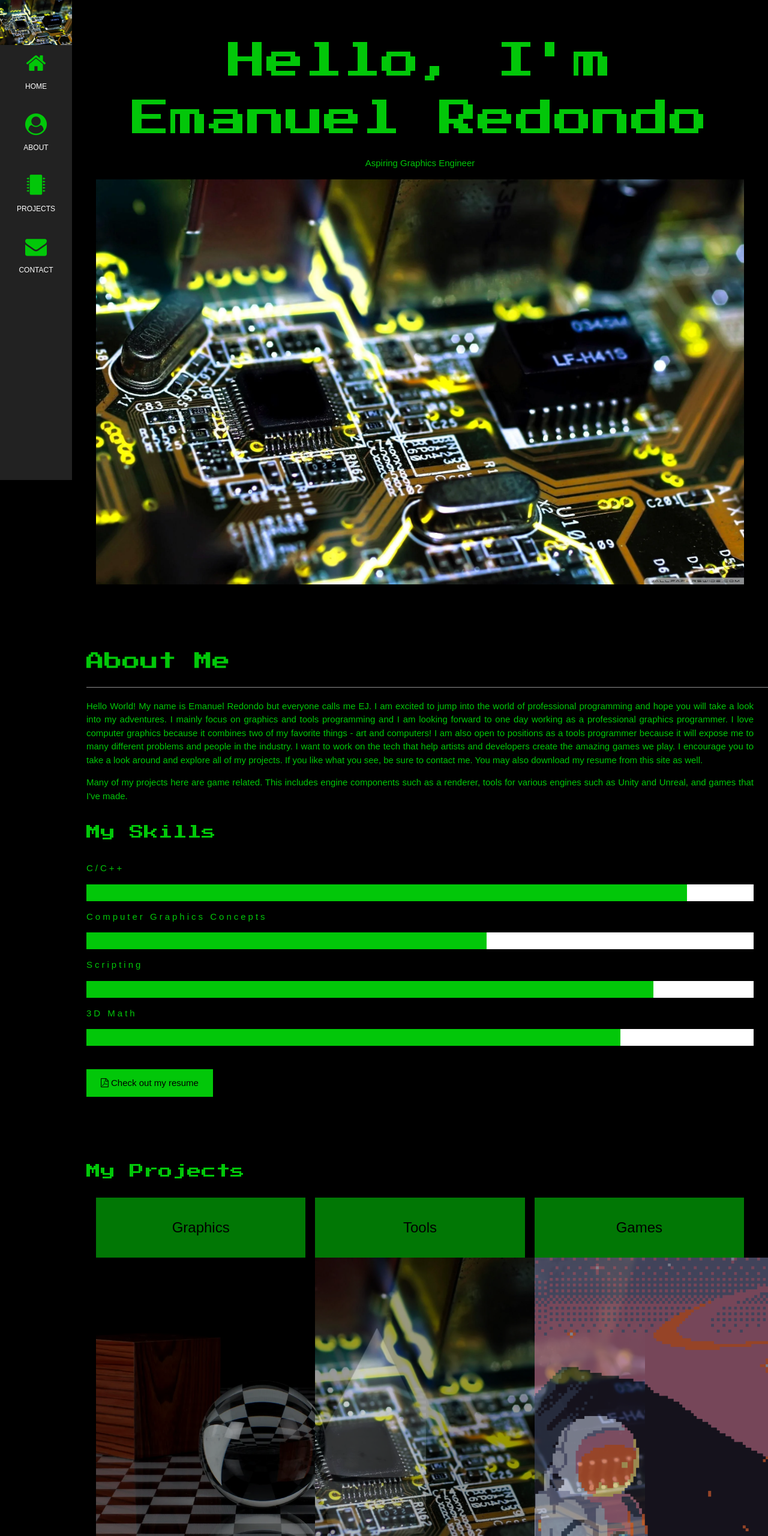
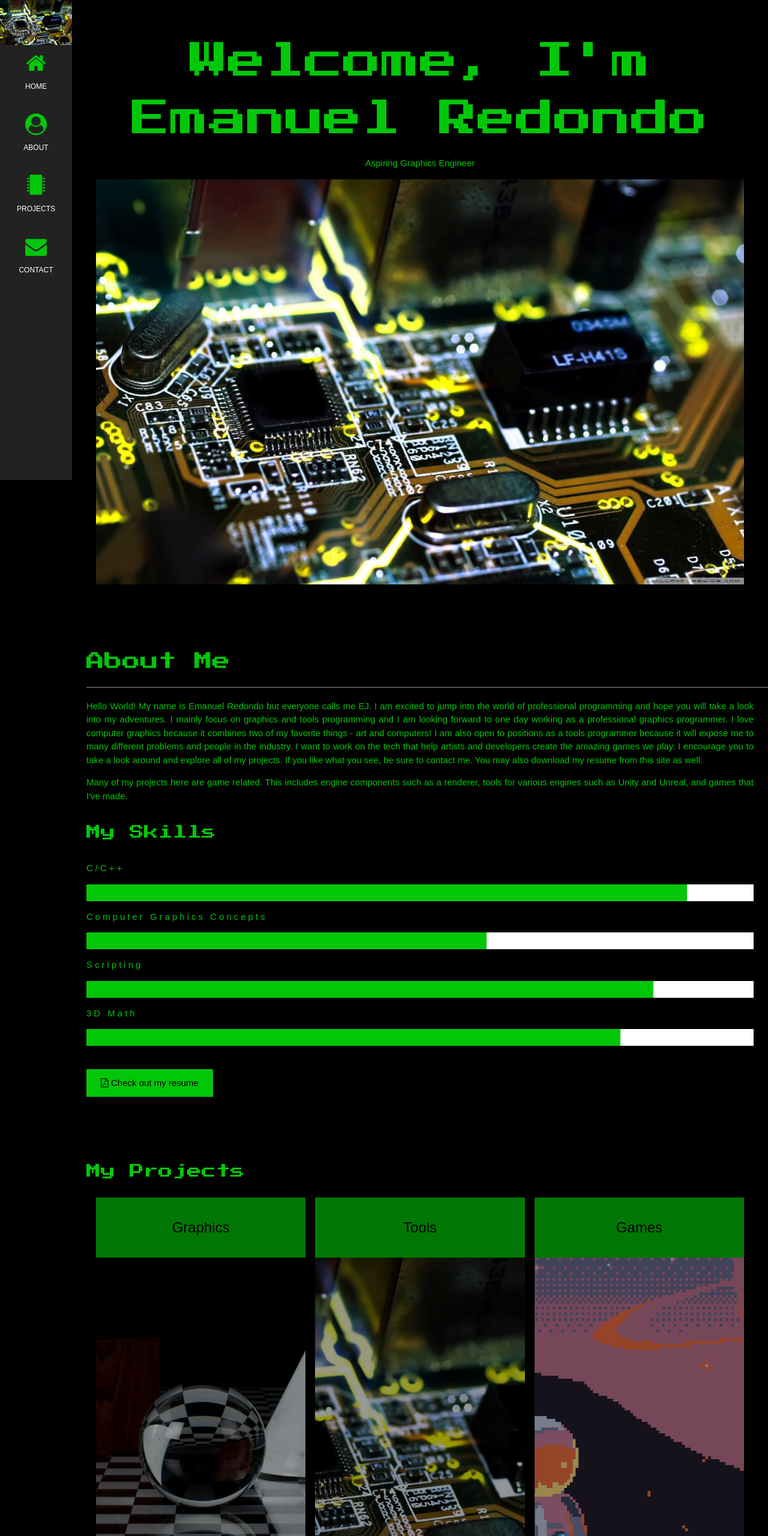
Before and after one commit to Ejngineer/GraphicsWebsite, a plain HTML site: page index.html in a window 1280 px wide. Shown: the top 2560 px of the page at 60% size. Drawn offline with Linux system fonts and the light colour scheme; a web font is replaced by a local one.

Commit message:
image resizing

```diff
--- a/css/main.css
+++ b/css/main.css
@@ -36,6 +36,7 @@ hr{border:0;border-top:1px solid #eee;margin:20px 0}
 
 .w3-image
 {
+    max-width:100%;
     float: center;
     width: 550px;
     height: 600px;
--- a/index.html
+++ b/index.html
@@ -1,6 +1,6 @@
 <!DOCTYPE html>
 <html>
-<title>W3.CSS Template</title>
+<title>Emanuel's Home Page</title>
 <meta charset="UTF-8">
 <meta name="viewport" content="width=device-width, initial-scale=1">
 <link rel="stylesheet" href="css/main.css">
@@ -57,7 +57,7 @@ h1,h2,h3,h4,h5,h6{font-family: "Press Start 2P", sans-serif}
 <div class="w3-padding-large" id="main">
   <!-- Header/Home -->
   <header class="w3-container w3-padding-32 w3-center w3-black w3-text-green" id="home">
-    <h1 class="w3-jumbo"><span class="w3-hide-small">Hello, </span> I'm</span> Emanuel Redondo</h1>
+    <h1 class="w3-jumbo"><span class="w3-hide-small">Welcome, </span> I'm</span> Emanuel Redondo</h1>
     <p> Aspiring Graphics Engineer </p>
     <!-- <canvas id="glCanvas" width="640" height="480"></canvas> -->
     <img src="images/692448.webp" alt="boy" class="w3-header-image" width="1500">
@@ -119,7 +119,7 @@ h1,h2,h3,h4,h5,h6{font-family: "Press Start 2P", sans-serif}
       <i id="download" class="fa fa-file-pdf-o"></i> Check out my resume
     </a>
 
-    <!-- Grid for pricing tables -->
+    <!-- Projects table -->
     <div class="w3-justify w3-text-green w3-padding-64" id="projects">
       <h3 class="w3-padding-16 w3-text-green">My Projects</h3>
       <div class="w3-row-padding" style="margin:0px 0px">
```
